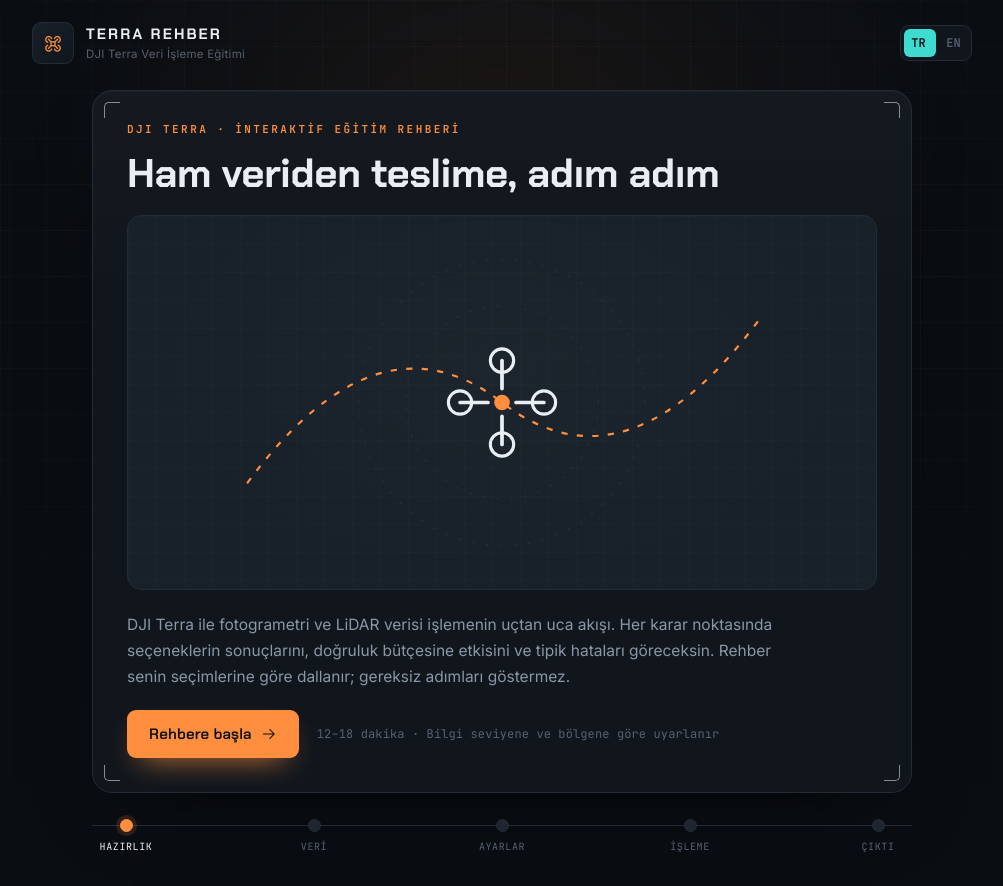
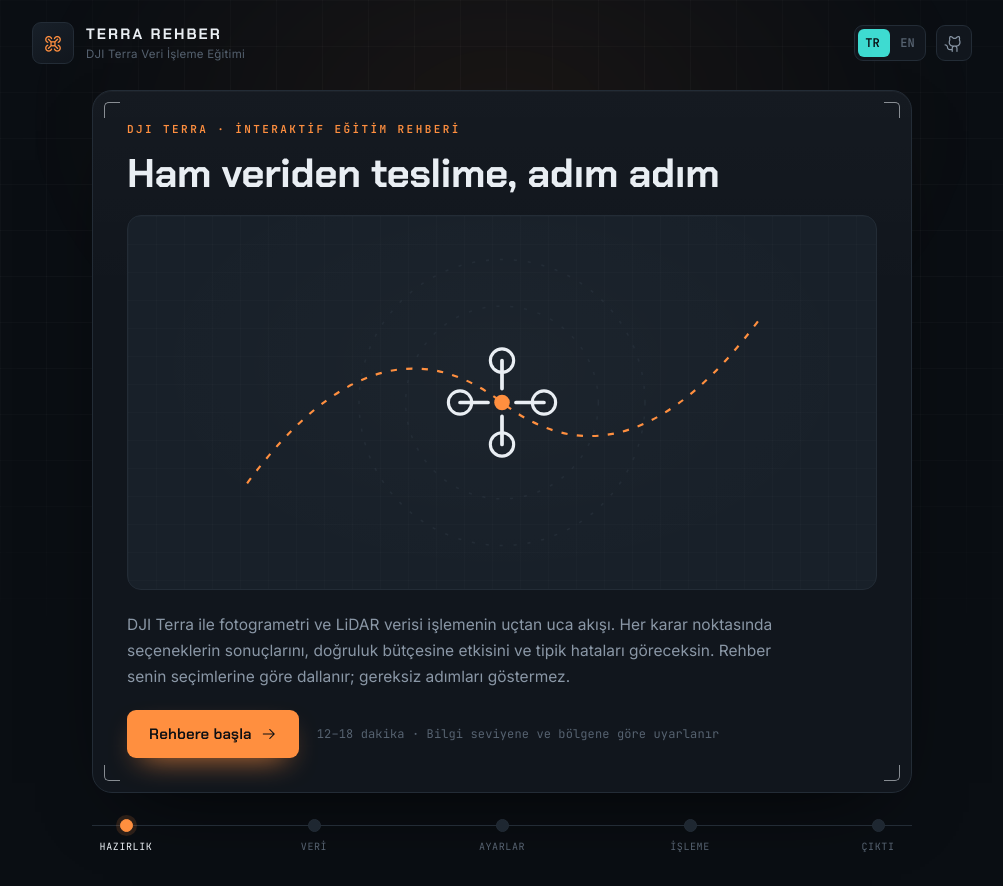
Before and after one commit to Yusuf-Sisman/DJI-Terra, a plain HTML site: page index.html in a window 1280 px wide. Shown: the whole page, without its empty margins (138-1141 px from the left). Drawn offline with nearby package versions, Linux system fonts and the light colour scheme.

Commit message:
Add files via upload

```diff
--- a/index.html
+++ b/index.html
@@ -59,6 +59,10 @@
         <span class="lang-label-b">EN</span>
         <span class="lang-thumb" aria-hidden="true"></span>
       </button>
+
+      <a href="https://github.com/Yusuf-Sisman/DJI-Terra" target="_blank" rel="noopener" class="github-link" aria-label="GitHub repository">
+        <i class="ph ph-github-logo" aria-hidden="true"></i>
+      </a>
     </div>
   </header>
 
--- a/style.css
+++ b/style.css
@@ -249,6 +249,28 @@
   transition: transform 0.28s var(--ease-enter);
 }
 .lang-toggle[data-lang="en"] .lang-thumb { transform: translateX(100%); }
+
+/* --- GitHub linki --- */
+
+.github-link {
+  display: grid;
+  place-items: center;
+  width: 36px;
+  height: 36px;
+  border-radius: var(--radius-sm);
+  background: var(--surface);
+  border: 1px solid var(--line);
+  color: var(--ink-dim);
+  font-size: 19px;
+  text-decoration: none;
+  transition: color 0.2s, border-color 0.2s, background 0.2s;
+}
+.github-link:hover {
+  color: var(--ink);
+  border-color: var(--ink-faint);
+  background: var(--surface-2);
+}
+.github-link:focus-visible { outline: 2px solid var(--teal); outline-offset: 2px; }
 
 /* =====================================================================
    ANA SAHNE + KONSOL
```
